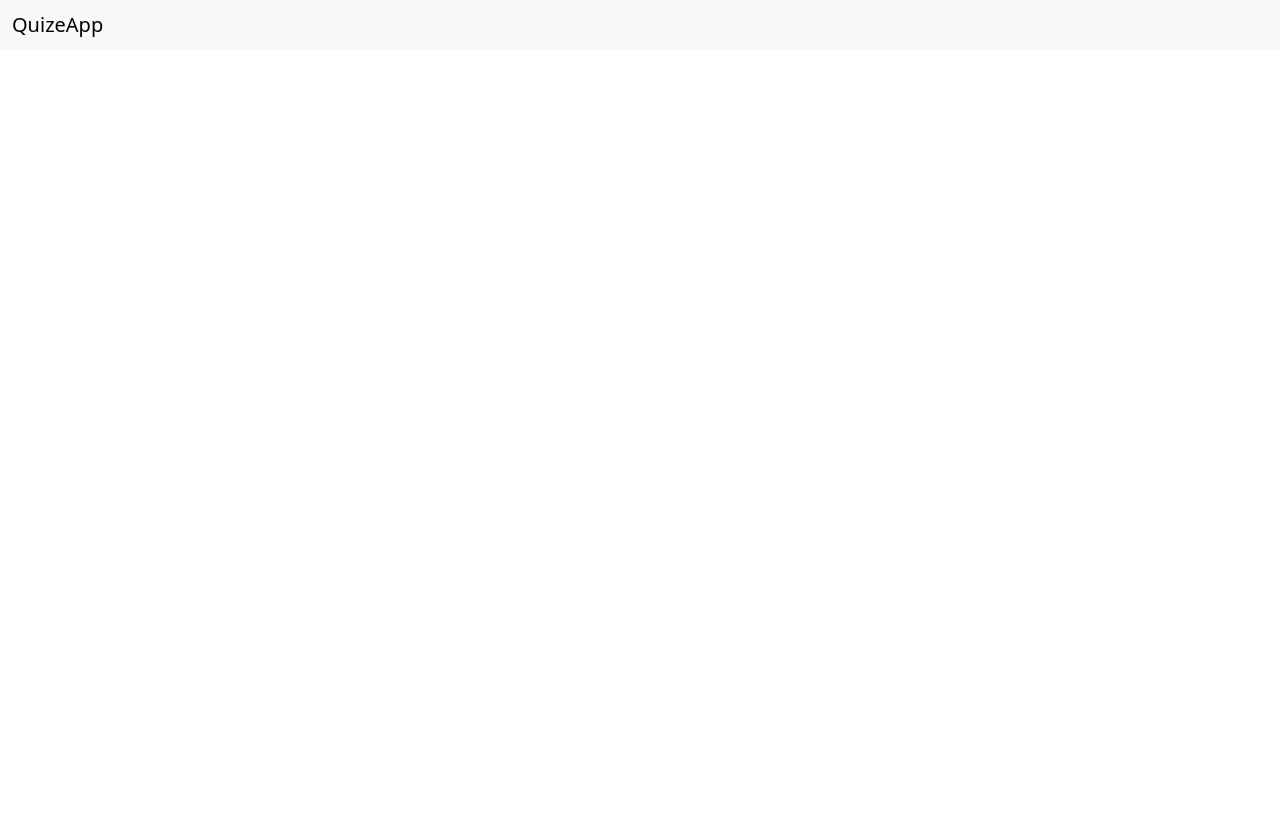
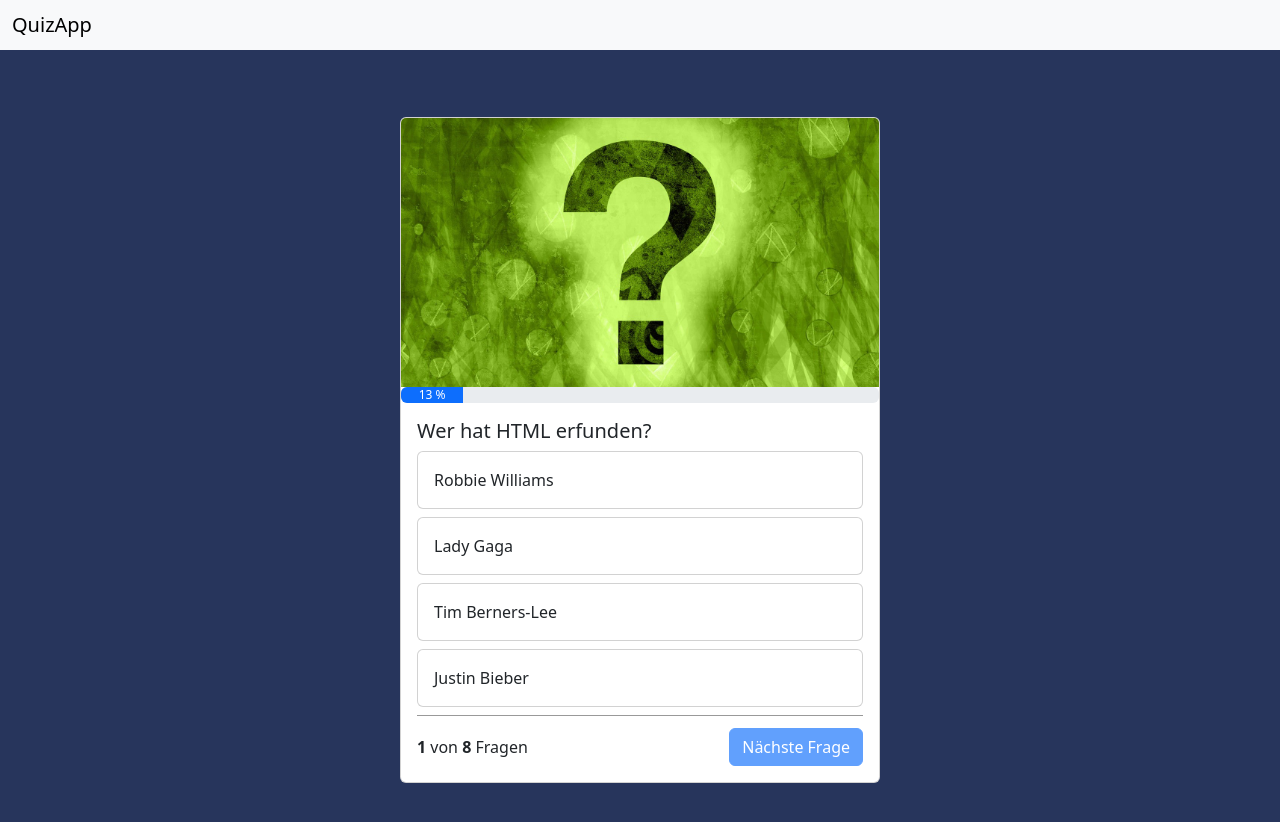
Before and after one commit to EnsslinAdrian/QuizApp, a plain HTML site: page index.html in a window 1280 px wide. Before the commit the page ends 800 px from the top, so only its background shows below. Drawn offline with nearby package versions, Linux system fonts and the light colour scheme.

Commit message:
second commit

```diff
--- a/index.html
+++ b/index.html
@@ -1,5 +1,6 @@
 <!DOCTYPE html>
 <html lang="en">
+
 <head>
     <meta charset="UTF-8">
     <meta name="viewport" content="width=device-width, initial-scale=1.0">
@@ -9,16 +10,90 @@
     <script src="script.js"></script>
 
     <!-- Bootstrap file -->
-    <script src="https://cdn.jsdelivr.net/npm/bootstrap@5.3.3/dist/js/bootstrap.bundle.min.js" integrity="sha384-YvpcrYf0tY3lHB60NNkmXc5s9fDVZLESaAA55NDzOxhy9GkcIdslK1eN7N6jIeHz" crossorigin="anonymous"></script>
-    <link href="https://cdn.jsdelivr.net/npm/bootstrap@5.3.3/dist/css/bootstrap.min.css" rel="stylesheet" integrity="sha384-QWTKZyjpPEjISv5WaRU9OFeRpok6YctnYmDr5pNlyT2bRjXh0JMhjY6hW+ALEwIH" crossorigin="anonymous">
+    <script src="https://cdn.jsdelivr.net/npm/bootstrap@5.3.3/dist/js/bootstrap.bundle.min.js"
+        integrity="sha384-YvpcrYf0tY3lHB60NNkmXc5s9fDVZLESaAA55NDzOxhy9GkcIdslK1eN7N6jIeHz"
+        crossorigin="anonymous"></script>
+    <link href="https://cdn.jsdelivr.net/npm/bootstrap@5.3.3/dist/css/bootstrap.min.css" rel="stylesheet"
+        integrity="sha384-QWTKZyjpPEjISv5WaRU9OFeRpok6YctnYmDr5pNlyT2bRjXh0JMhjY6hW+ALEwIH" crossorigin="anonymous">
 </head>
-<body>
+
+<body onload="init()">
 
     <nav class="navbar bg-body-tertiary">
         <div class="container-fluid">
-          <span class="navbar-brand mb-0 h1">QuizeApp</span>
+            <span class="navbar-brand mb-0 h1">QuizApp</span>
         </div>
-      </nav>
+    </nav>
+
+    <div class="container">
+
+        <div class="card quiz-card">
+            <img src="./img/question.jpg" id="header-image" class="card-img-top">
+
+            <div class="progress">
+                <div id="progressbar" class="progress-bar" role="progressbar" style="width: 0%">25%</div>
+              </div>
+
+
+            <div class="card-body" id="endScreen" style="display: none;">
+                <div class="text-center final-headline">
+                    Quiz Beendet
+                </div>
+
+
+                <div class="text-center">
+                    Du hast <b id="amount-right-questions">XXX</b> Fragen von <b id="questionPosition">XXX</b> richtig beantwortet.
+                </div>
+
+                <div class="button-row">
+                <button class="btn btn-primary" onclick="restartGame()">Neustart</button>
+            </div>
+            </div>
+
+
+
+
+            <div class="card-body" id="questionBody">
+                <h5 class="card-title" id="questiontext">Frage</h5>
+
+                <div class="card quiz-answer-card mb-2">
+                    <div class="card-body" id="answer_1" onclick="answer('answer_1')">
+                        Antwort
+                    </div>
+                </div>
+
+                <div class="card quiz-answer-card mb-2">
+                    <div class="card-body" id="answer_2" onclick="answer('answer_2')">
+                        Antwort
+                    </div>
+                </div>
+
+                <div class="card quiz-answer-card mb-2">
+                    <div class="card-body" id="answer_3" onclick="answer('answer_3')">
+                        Antwort
+                    </div>
+                </div>
+
+                <div class="card quiz-answer-card mb-2">
+                    <div class="card-body" id="answer_4" onclick="answer('answer_4')">
+                        Antwort
+                    </div>
+                </div>
+
+
+                <div class="question-footer">
+                    <span>
+                        <b id="current-position">1</b> von <b id="questionLength"></b> Fragen
+                    </span>
+                    <button class="btn btn-primary" id="next-button" disabled onclick="nextQuestion()">Nächste
+                        Frage</button>
+                </div>
+
+            </div>
+        </div>
+
+    </div>
 
 </body>
+
 </html>
--- a/script.js
+++ b/script.js
@@ -0,0 +1,174 @@
+let questions = [
+    {
+        "question": "Wer hat HTML erfunden?",
+        "answer_1": "Robbie Williams",
+        "answer_2": "Lady Gaga",
+        "answer_3": "Tim Berners-Lee",
+        "answer_4": "Justin Bieber",
+        "right_answer": 3
+    },
+
+    {
+        "question": "Was ist Python?",
+        "answer_1": "Eine Datenbank-Software",
+        "answer_2": "Eine Programmiersprache",
+        "answer_3": "Ein Betriebssystem",
+        "answer_4": "Ein Netzwerkprotokoll",
+        "right_answer": 2
+    },
+
+    {
+        "question": "Was bedeutet 'OOP' in der Programmierung?",
+        "answer_1": "Open Office Protocol",
+        "answer_2": "Object Oriented Programming",
+        "answer_3": "Operating Operational Process",
+        "answer_4": "Official Operational Procedure",
+        "right_answer": 2
+    },
+
+    {
+        "question": "Welche Sprache wird hauptsächlich für die Entwicklung von Android-Apps verwendet?",
+        "answer_1": "Swift",
+        "answer_2": "C++",
+        "answer_3": "Java",
+        "answer_4": "JavaScript",
+        "right_answer": 3
+    },
+
+    {
+        "question": "Was beschreibt 'CSS'?",
+        "answer_1": "Customer Support Software",
+        "answer_2": "Cascading Style Sheets",
+        "answer_3": "Centralized System Services",
+        "answer_4": "Core Security Standards",
+        "right_answer": 2
+    },
+
+    {
+        "question": "Was ist ein Framework in der Softwareentwicklung?",
+        "answer_1": "Eine Hardware-Plattform",
+        "answer_2": "Ein Programmiertool",
+        "answer_3": "Eine Server-Software",
+        "answer_4": "Eine Software-Struktur zur Unterstützung der Entwicklung",
+        "right_answer": 4
+    },
+
+    {
+        "question": "Welche Sprache wird traditionell für die Programmierung von iOS-Apps verwendet?",
+        "answer_1": "Objective-C",
+        "answer_2": "Python",
+        "answer_3": "Ruby",
+        "answer_4": "PHP",
+        "right_answer": 1
+    },
+
+    {
+        "question": "Was ist ein Algorithmus?",
+        "answer_1": "Eine spezielle Art von Software-Bug",
+        "answer_2": "Eine Dokumentationsmethode",
+        "answer_3": "Eine Fehlerbehebungstechnik",
+        "answer_4": "Eine Schritt-für-Schritt-Anweisung zur Lösung eines Problems",
+        "right_answer": 4
+    }
+
+];
+
+let currentQuestion = 0;
+let rightQuestions = 0;
+let Audio_succes = new Audio('audio/right.mp3');
+let Audio_fall = new Audio('audio/fail.mp3');
+
+function init() {
+    document.getElementById('questionLength').innerHTML = questions.length;
+    showQuestion();
+}
+
+function showQuestion() {
+    if (gameIsOver()) {
+        showEndScreen();
+    } else {
+        updateProgressBar();
+        updateToNextQuestion();
+    }
+}
+
+function gameIsOver() {
+    return currentQuestion >= questions.length;
+}
+
+function updateProgressBar() {
+    let percent = (currentQuestion + 1) / questions.length;
+    percent = Math.round(percent * 100);
+
+    document.getElementById('progressbar').innerHTML = `${percent} %`;
+    document.getElementById('progressbar').style = `width: ${percent}%`;
+}
+
+function updateToNextQuestion() {
+    let question = questions[currentQuestion];
+
+    document.getElementById('current-position').innerHTML = currentQuestion + 1;
+    document.getElementById('questiontext').innerHTML = question['question'];
+    document.getElementById('answer_1').innerHTML = question['answer_1'];
+    document.getElementById('answer_2').innerHTML = question['answer_2'];
+    document.getElementById('answer_3').innerHTML = question['answer_3'];
+    document.getElementById('answer_4').innerHTML = question['answer_4'];
+}
+
+function showEndScreen() {
+    document.getElementById('endScreen').style = '';
+    document.getElementById('questionBody').style = 'display: none';
+    document.getElementById('header-image').src = './img/pokal.png'
+
+    document.getElementById('questionPosition').innerHTML = questions.length;
+    document.getElementById('amount-right-questions').innerHTML = rightQuestions;
+}
+
+function answer(selection) {
+    let question = questions[currentQuestion]; // currentQuestion ist unser zähler für unser Json der am anfang bei null ist
+    let selecteQuestionNum = selection.slice(-1); // nimmt von der onclick funktion answer_1 die letzte ziffer mit .slice(-1) selecteQuestionNum ist damit die Zahl
+
+    let idOfRightAnswer = `answer_${question['right_answer']}`;
+
+    if (rightAnswerSelected(selecteQuestionNum)) {
+        rightQuestions++;
+        document.getElementById(selection).parentNode.classList.add('bg-success'); //parentNode benutzt man um auf das elternelement zuzugreifen
+        Audio_succes.play();
+    } else {
+        document.getElementById(selection).parentNode.classList.add('bg-danger');
+        document.getElementById(idOfRightAnswer).parentNode.classList.add('bg-success');
+        Audio_fall.play();
+    }
+    document.getElementById('next-button').disabled = false; // disable = false benutzen wir weil wir dem buttun disable gegeben haben und wenn diese funktion ausgeführt wird wird es deaktieviert
+}
+
+function rightAnswerSelected(selecteQuestionNum) {
+    return selecteQuestionNum == questions['right_answer'];
+}
+
+function nextQuestion() {
+    currentQuestion++; // currentQuestion wird um 1 erhöt damit sind wir beim näschten json
+    document.getElementById('next-button').disabled = true;
+    resetAnswerButtons();
+    showQuestion();
+}
+
+function resetAnswerButtons() {
+    document.getElementById('answer_1').parentNode.classList.remove('bg-danger');
+    document.getElementById('answer_1').parentNode.classList.remove('bg-success');
+    document.getElementById('answer_2').parentNode.classList.remove('bg-danger');
+    document.getElementById('answer_2').parentNode.classList.remove('bg-success');
+    document.getElementById('answer_3').parentNode.classList.remove('bg-danger');
+    document.getElementById('answer_3').parentNode.classList.remove('bg-success');
+    document.getElementById('answer_4').parentNode.classList.remove('bg-danger');
+    document.getElementById('answer_4').parentNode.classList.remove('bg-success');
+}
+
+function restartGame() {
+    document.getElementById('header-image').src = './img/question.jpg';
+    document.getElementById('endScreen').style = 'display: none';
+    document.getElementById('questionBody').style = '';
+    currentQuestion = 0;
+    rightQuestions = 0;
+    init();
+}
--- a/style.css
+++ b/style.css
@@ -0,0 +1,50 @@
+body {
+    background-color: #27355C !important;
+}
+
+.container {
+display: flex;
+justify-content: center;
+align-items: center;
+background-color: #27355C !important;
+min-height: 100vh;
+}
+
+.quiz-card {
+width: 30rem;
+}
+
+.question-footer {
+border-top: 1px solid rgba(0, 0, 0, 0.4);
+display: flex;
+justify-content: space-between;
+align-items: center;
+padding-top: 12px;
+}
+
+.quiz-answer-card:hover {
+cursor: pointer;
+background-color: rgba(0, 0, 0, 0.05);
+}
+
+.bg-success, .bg-danger {
+color: white !important;
+}
+
+.width-100 {
+width: 100%;
+}
+
+.text-center {
+text-align: center;
+}
+
+.final-headline {
+font-size: 30px;
+}
+
+.button-row {
+display: flex;
+justify-content: center;
+margin-top: 20px;
+}
```
Also changed, not shown: img/Option 1 Copy 12.jpg (added), img/Option 1 Copy 15.jpg (added), img/Option 1 Copy 16.jpg (added), img/Option 1 Copy 17.jpg (added), img/brain result.png (added), img/brainbg.jpg (added), img/logo.png (added), img/pokal.png (added), img/question.jpg (added), img/tropy.png (added), 2 other files.
